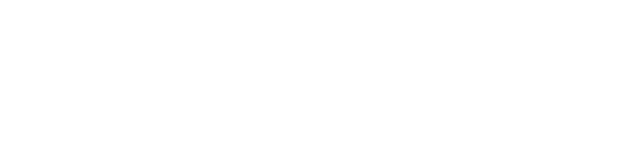
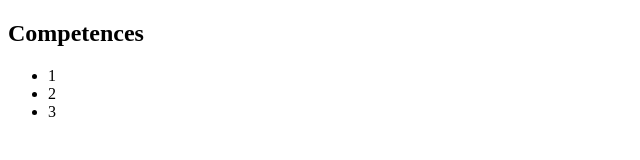
Before and after one commit to Ezechias2001/git-mon-cv, a plain HTML site: page index.html in a window 1280 px wide. Shown: the whole page, without its empty margins (0-640 px from the left). Drawn offline with Linux system fonts and the light colour scheme.

Commit message:
mise en place de la section competences

```diff
--- a/index.html
+++ b/index.html
@@ -8,6 +8,11 @@
     <title>Document</title>
 </head>
 <body>
-
+    <h2>Competences</h2>
+    <ul>
+        <li>1</li>
+        <li>2</li>
+        <li>3</li>
+    </ul>
 </body>
 </html>
```
